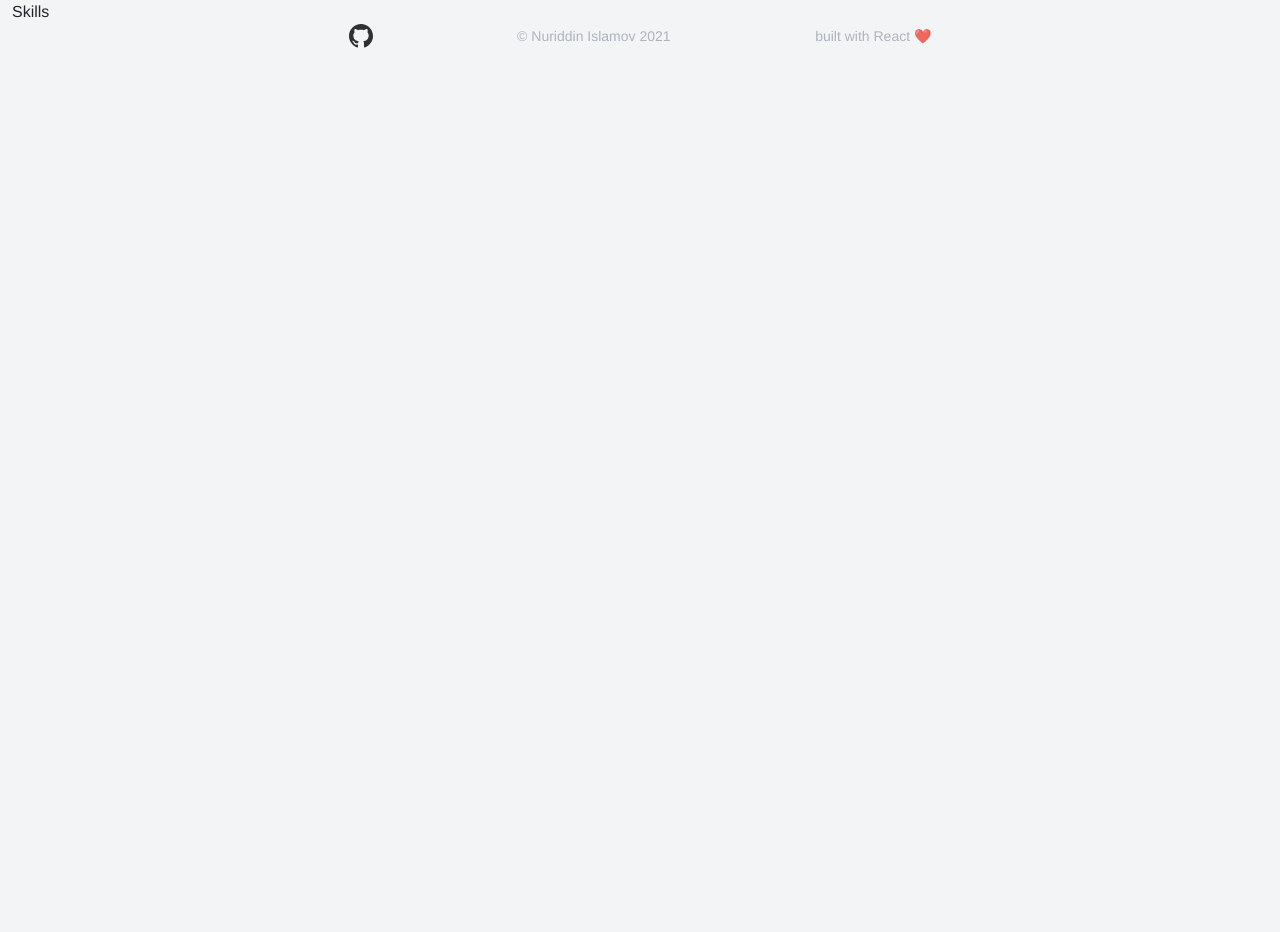
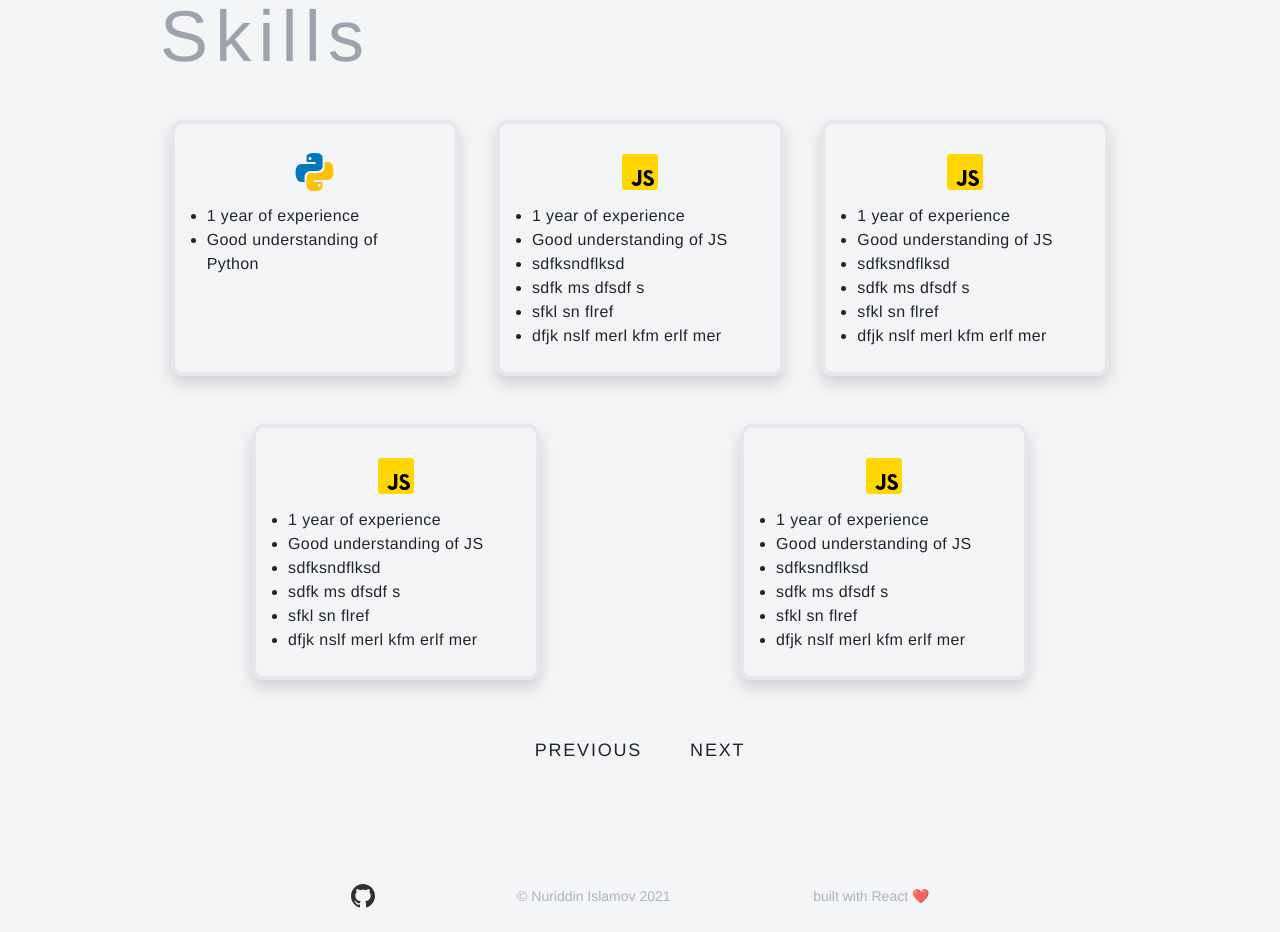
Before and after one commit to noonosh/nuriddinislamov.com-old, a React (Create React App) app: page /skills in a window 1280 px wide. Shown: the part 220-1152 px from the top of the page. Before the commit the page ends 800 px from the top, so only its background shows below. Built offline with nearby package versions, Linux system fonts and the light colour scheme.

Commit message:
hooray! Big update - Card component was created - Skills section finished - Contact section initialized

```diff
--- /dev/null
+++ b/src/components/Card.js
@@ -0,0 +1,20 @@
+import React from 'react';
+
+const Card = ({ image, listItems }) => {
+	return (
+		<div className='border-4 w-72 mx-auto my-6 rounded-xl shadow p-4 flex-column flex justify-start'>
+			<div className='self-center mb-2'>
+				<img src={image} className='rounded-full' />
+			</div>
+			<div className='pl-2 font-extralight tracking-wide'>
+				<ul className='list-disc'>
+					{listItems.map(listItem => (
+						<li>{listItem}</li>
+					))}
+				</ul>
+			</div>
+		</div>
+	);
+};
+
+export default Card;
--- a/src/components/Contact.js
+++ b/src/components/Contact.js
@@ -4,7 +4,7 @@ import Footer from './Footer';
 
 const Contact = () => {
 	return (
-		<div className='container mx-auto'>
+		<div className='page-container'>
 			<Navbar />
 			<Footer />
 		</div>
--- a/src/components/Skills.js
+++ b/src/components/Skills.js
@@ -1,12 +1,48 @@
 import React from 'react';
 import Navbar from './Navbar';
 import Footer from './Footer';
+import python from '../assets/icons/python.svg';
+import javascript from '../assets/icons/javascript.svg';
+import Card from './Card';
+import Button from './Button';
+
+const skillsPython = ['1 year of experience', 'Good understanding of Python'];
+
+const skillsJavaScript = [
+	'1 year of experience',
+	'Good understanding of JS',
+	'sdfksndflksd',
+	'sdfk ms dfsdf s',
+	'sfkl sn flref',
+	'dfjk nslf merl kfm erlf mer',
+];
 
 const Skills = () => {
 	return (
-		<div className='container mx-auto'>
+		<div className='page-container'>
 			<Navbar />
-			<div>Skills</div>
+			<section>
+				<h1 className='font-thin text-5xl lg:text-7xl tracking-widest text-gray-400 lg:pl-36'>
+					Skills
+				</h1>
+				<div className='max-w-5xl mx-auto'>
+					<div className='lg:flex lg:flex-wrap justify-evenly m-4'>
+						<Card image={python} listItems={skillsPython} />
+						<Card image={javascript} listItems={skillsJavaScript} />
+						<Card image={javascript} listItems={skillsJavaScript} />
+						<Card image={javascript} listItems={skillsJavaScript} />
+						<Card image={javascript} listItems={skillsJavaScript} />
+					</div>
+				</div>
+				<div className='flex justify-center mb-16 mt-4 lg:pb-12'>
+					<div>
+						<Button text='Previous' route='/about' />
+					</div>
+					<div>
+						<Button text='Next' route='/contact' />
+					</div>
+				</div>
+			</section>
 			<Footer />
 		</div>
 	);
```
Also changed, not shown: src/assets/icons/javascript.svg (added), src/assets/icons/python.svg (added).
